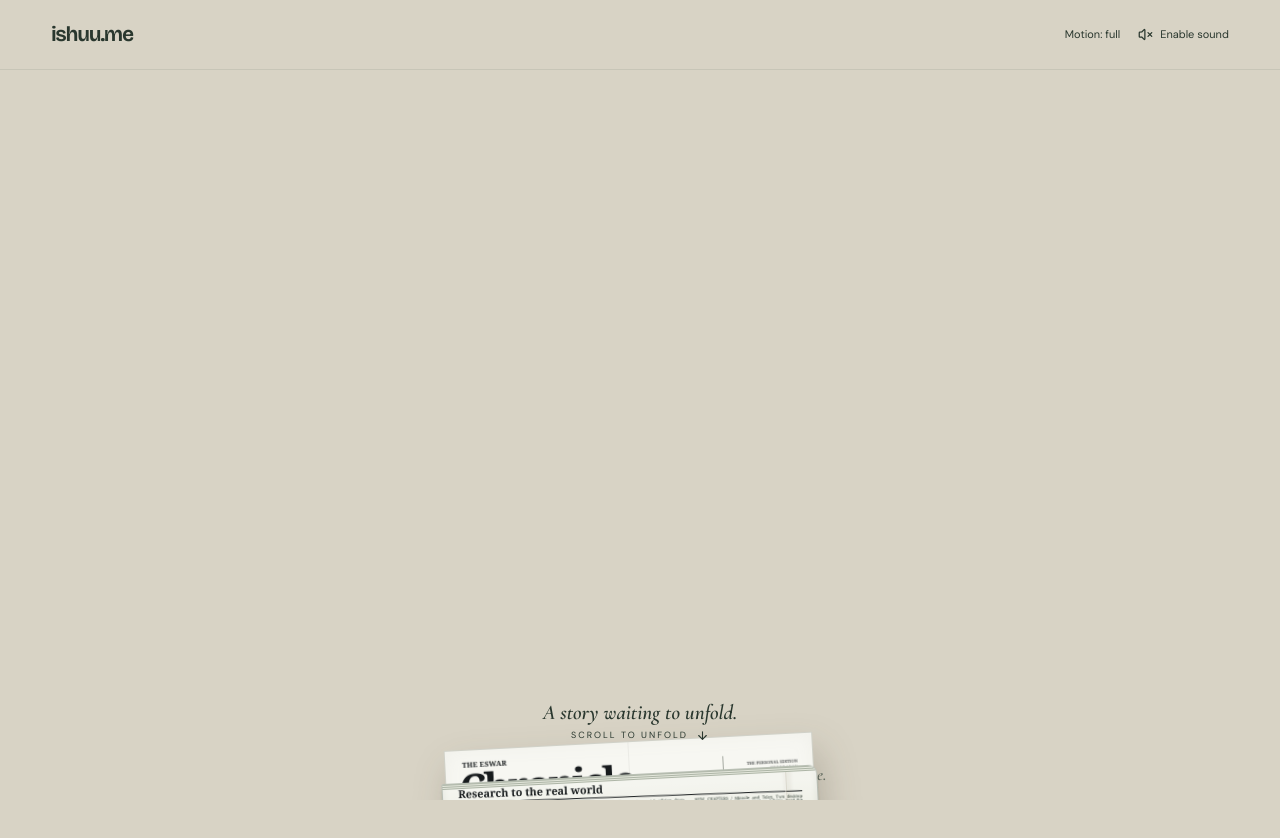
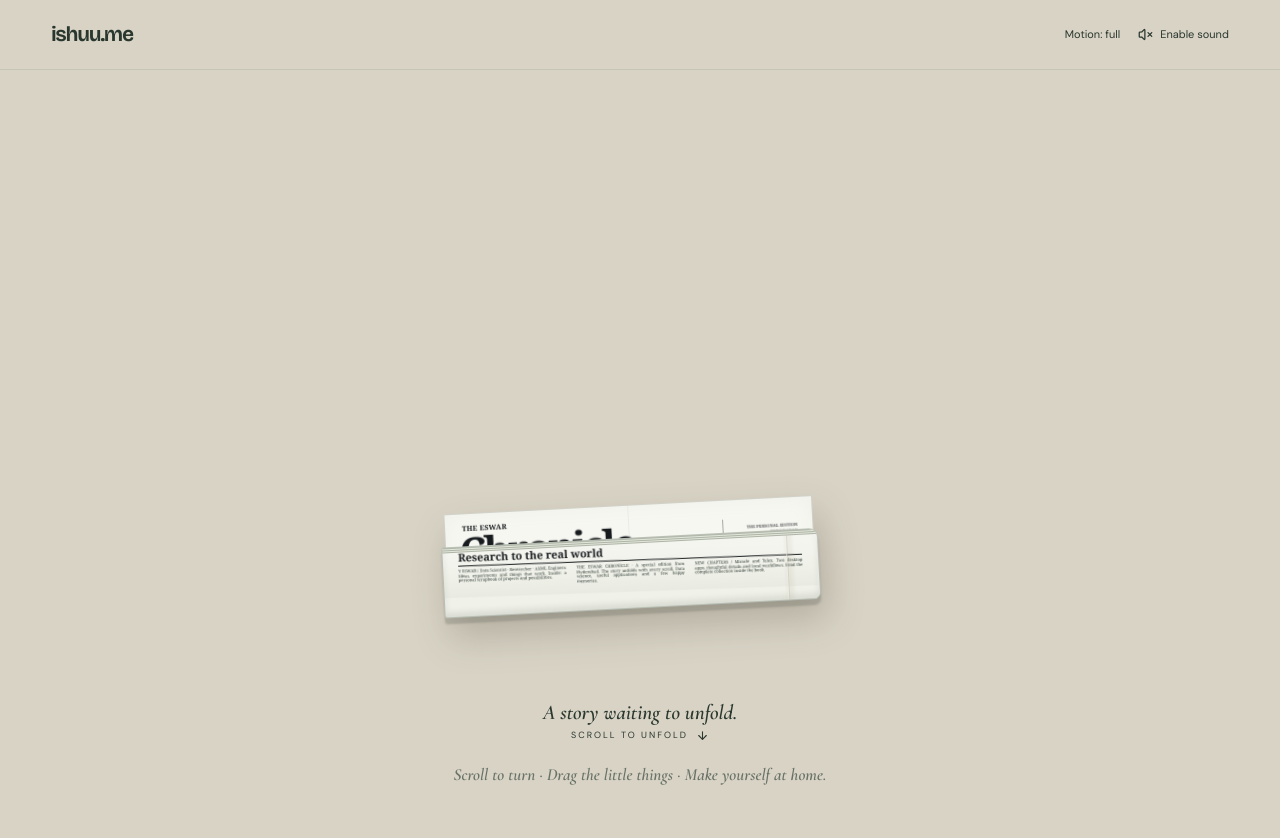
Before and after one commit to ishuu9837/crypton, a Next.js app: page / in a window 1280 px wide. Shown: the top 838 px of the page. Built offline with nearby package versions, Linux system fonts and the light colour scheme.

Commit message:
Fix Safari newspaper placement and book page rendering

```diff
--- a/app/scrapbook/experience.tsx
+++ b/app/scrapbook/experience.tsx
@@ -8,7 +8,7 @@ import { type Positions } from './draggable';
 import { ApprovedCover } from './approved-design';
 import { PaperAudio } from './paper-audio';
 import { chapters } from './content';
-import { pageState, layoutPosition, scrollUnits, scrollFraction, paperOffset } from './scene-state.mjs';
+import { pageState, layoutPosition, scrollUnits, scrollFraction, paperOffset, stageLayout } from './scene-state.mjs';
 import { Newspaper } from './newspaper';
 import './scrapbook.css';
 const clamp=(v:number)=>Math.min(1,Math.max(0,v));
@@ -27,6 +27,15 @@ export default function ScrapbookExperience(){
     const total=4+frames-1+.35;let current=-1,last=0,lastPhase='',lastTurn='';
     const ctx=gsap.context(()=>{
       if(!reduced&&!arrived.current){arrived.current=true;gsap.fromTo('.sb-news-arrival',{y:-innerHeight},{y:0,duration:1.1,ease:'power3.out'});}
+      const measure=()=>{
+        const area=stageArea.current!.getBoundingClientRect();
+        const size=stageLayout(area.width,area.height,mobile);
+        // Explicit dimensions avoid WebKit's percentage-height/intrinsic SVG cycle.
+        gsap.set(book.current,{width:size.bookWidth,height:size.bookHeight,xPercent:-50,yPercent:-50});
+        gsap.set(paper.current,{width:size.paperWidth,xPercent:-50,yPercent:-50});
+        gsap.set(sheet.current,{height:size.paperHeight,minHeight:0});
+      };
+      measure();
       const proxy={value:0};
       let anchor={x:0,y:100,scale:.3};
       const render=()=>{
@@ -58,12 +67,16 @@ export default function ScrapbookExperience(){
         stage.style.setProperty('--book-open',String(clamp(opening*5)));
         stage.style.setProperty('--turn',String(fraction));stage.style.setProperty('--reading',String(reading));
         stage.dataset.turning=turning?'true':'false';
-        if(flipper.current)gsap.set(flipper.current,{rotationY:reduced?0:-180*fraction,opacity:turning?(reduced?1-fraction:1):0,visibility:turning?'visible':'hidden'});
+        if(flipper.current){
+          gsap.set(flipper.current,{rotationY:reduced?0:-180*fraction,opacity:turning?(reduced?1-fraction:1):0,visibility:turning?'visible':'hidden'});
+          gsap.set(flipper.current.querySelector('.sb-flip-front'),{visibility:turning&&(reduced||fraction<.5)?'visible':'hidden'});
+          gsap.set(flipper.current.querySelector('.sb-flip-back'),{visibility:turning&&!reduced&&fraction>=.5?'visible':'hidden'});
+        }
         const direction=v>=last?'forward':'back';
         if(v>=4&&Math.abs(v-last)>.0001&&turning){const key=`${index}-${direction}`;if(lastTurn!==key){audio.current?.turn(direction==='back');lastTurn=key;}}
         if(!turning)lastTurn='';last=v;
       };
-      const tween=gsap.timeline({scrollTrigger:{trigger:root.current,start:'top top',end:'bottom bottom',scrub:reduced?true:.18,invalidateOnRefresh:true,onRefresh:render}})
+      const tween=gsap.timeline({scrollTrigger:{trigger:root.current,start:'top top',end:'bottom bottom',scrub:reduced?true:.18,invalidateOnRefresh:true,onRefresh:()=>{measure();render();}}})
         .fromTo(proxy,{value:0},{value:4,duration:2.5,ease:'none',onUpdate:render})
         .fromTo(proxy,{value:4},{value:total,duration:(frames-1+.35)*.85,ease:'none',immediateRender:false,onUpdate:render});
       snapTrigger.current=tween.scrollTrigger;
@@ -81,7 +94,7 @@ export default function ScrapbookExperience(){
   const pages=(index:number,replica=false)=>mobile?<BookPage number={index} positions={positions} replica={replica} onDrag={drag}/>:<><BookPage number={index*2} positions={positions} replica={replica} onDrag={drag}/><BookPage number={index*2+1} positions={positions} replica={replica} onDrag={drag}/></>;
   return <main className="scrapbook-experience" ref={root} style={{height:`${(1+scrollUnits(frames))*100}svh`}}>
     <a className="sb-skip" href="#book-controls" onClick={e=>{e.preventDefault();go.current(4);}}>Skip to portfolio</a>
-    <div className="sb-scene" ref={scene} data-phase={phase} data-layout={mobile?'single':'spread'} data-design-revision="spacing-07">
+    <div className="sb-scene" ref={scene} data-phase={phase} data-layout={mobile?'single':'spread'} data-design-revision="safari-08">
       <header className="sb-topbar"><a href="/" className="sb-wordmark">ishuu.me</a><div className="sb-top-actions"><button onClick={()=>setReduced(!reduced)} aria-pressed={reduced}>{reduced?'Motion: quiet':'Motion: full'}</button><button onClick={unlock} aria-label={sound?'Mute page sounds':'Enable page sounds'} aria-pressed={sound}>{sound?<Volume2 size={15}/>:<VolumeX size={15}/>}<span>{sound?'Sound on':'Enable sound'}</span></button></div></header>
       <div className="sb-stage" ref={stageArea}>
       <div className="sb-newspaper" ref={paper}><Newspaper sheetRef={sheet} foldRef={roller} bookPrintRef={bookPrint} onEnter={()=>go.current(4)}/></div>
@@ -91,7 +104,7 @@ export default function ScrapbookExperience(){
 
         <div className="sb-book-inner" key={`${mobile}-${reset}`}>
           <div className="sb-spread sb-base" inert={phase!=='book'}>{pages(pageFrame)}</div>
-          {pageFrame<frames-1&&<div className="sb-spread sb-reveal" aria-hidden="true" inert>{pages(pageFrame+1,true)}</div>}
+          {pageFrame<frames-1&&<div className="sb-spread sb-reveal" aria-hidden="true" inert><BookPage number={mobile?pageFrame+1:(pageFrame+1)*2+1} positions={positions} replica/></div>}
           {pageFrame<frames-1&&<div className="sb-flipper" ref={flipper} aria-hidden="true" inert><div className="sb-flip-front"><BookPage number={mobile?pageFrame:pageFrame*2+1} positions={positions} replica/></div><div className="sb-flip-back"><BookPage number={mobile?pageFrame+1:(pageFrame+1)*2} positions={positions} replica/></div></div>}
         </div>
         <div className="sb-cover sb-approved-cover" ref={cover} data-page="cover"><ApprovedCover positions={positions} onDrag={drag}/></div>
--- a/app/scrapbook/scene-state.mjs
+++ b/app/scrapbook/scene-state.mjs
@@ -30,3 +30,10 @@ export function floatingLayout(f, x, y, pageWidth, viewportWidth, viewportHeight
   };
 }
 export function paperOffset(open,height){return (1-clamp(open))*height*.78;}
+export function stageLayout(width,height,single){
+ const availableHeight=Math.max(1,height)*.85;
+ const bookRatio=single?692/806:1384/806;
+ const bookWidth=Math.min(single?520:1190,width*(single?.9:.86),availableHeight*bookRatio);
+ const paperWidth=Math.min(650,width*(single?.89:.78),availableHeight*.78);
+ return {bookWidth,bookHeight:bookWidth/bookRatio,paperWidth,paperHeight:paperWidth/.78};
+}
--- a/app/scrapbook/scrapbook.css
+++ b/app/scrapbook/scrapbook.css
@@ -153,3 +153,25 @@
 .sb-controls{bottom:58px}.sb-intro-hint{padding-top:8px}.sb-desk-label{display:none}
 @media(max-width:700px){.sb-scene{--sb-stage-top:76px;--sb-stage-bottom:134px}.sb-stage .sb-newspaper{width:min(89vw,calc(var(--sb-content-height) * .78))}.sb-controls{bottom:52px}.sb-intro-hint>span{font-size:20px}}
 @media(max-height:500px){.sb-scene{--sb-stage-top:58px;--sb-stage-bottom:110px}.sb-controls{bottom:35px}.sb-intro-hint>span{font-size:17px}.sb-intro-hint p{font-size:8px}.sb-desk-caption{display:none}}
+/* Measured dimensions and GSAP percent centering are reliable in WebKit. */
+.sb-stage .sb-newspaper,.sb-stage .sb-book-world{translate:none;transform:none}
+.sb-newspaper{visibility:hidden}
+.sb-news-sheet{min-height:0}
+.sb-flip-front,.sb-flip-back,.sb-approved-cover{-webkit-backface-visibility:hidden;backface-visibility:hidden}
+.sb-flip-back{transform:rotateY(180deg) translateZ(.1px)}
+.sb-scene{height:100vh;height:100svh}
+/* Keep one 3D projection. Nested perspectives amplify leaf depth in Safari. */
+.sb-scene{perspective:none}
+.sb-book-inner{perspective:none}
+/* Avoid a clipped two-page 3D layer: Safari can clip its siblings as well. */
+.sb-approved-binding{z-index:0}
+.sb-base,.sb-reveal{transform-style:flat;isolation:isolate}
+.sb-base{z-index:1}
+.sb-reveal{left:50%;width:50%;clip-path:none;z-index:2}
+.sb-reveal>.sb-page{width:100%}
+.sb-scene[data-layout=single] .sb-reveal{left:0;width:100%;clip-path:none}
+.sb-book-world{perspective:6000px}
+/* Keep stationary artwork in its own composited plane in WebKit. */
+.sb-book-world,.sb-book-inner{transform-style:flat}
+.sb-base,.sb-reveal{transform:translateZ(0)}
+.sb-approved-paper{transform:translateZ(0);-webkit-backface-visibility:hidden;backface-visibility:hidden}
```
Also changed, not shown: 1 other file (tests, documents, lock files or other folders).
